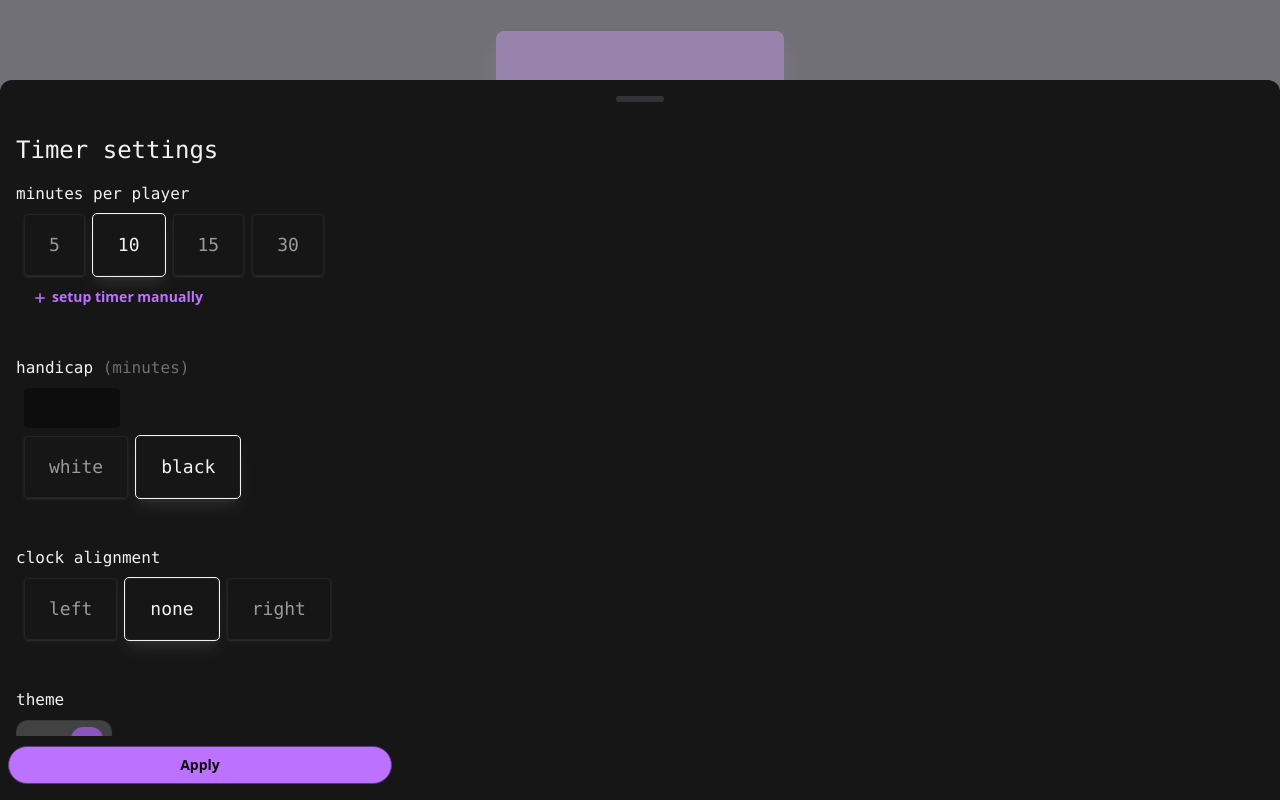
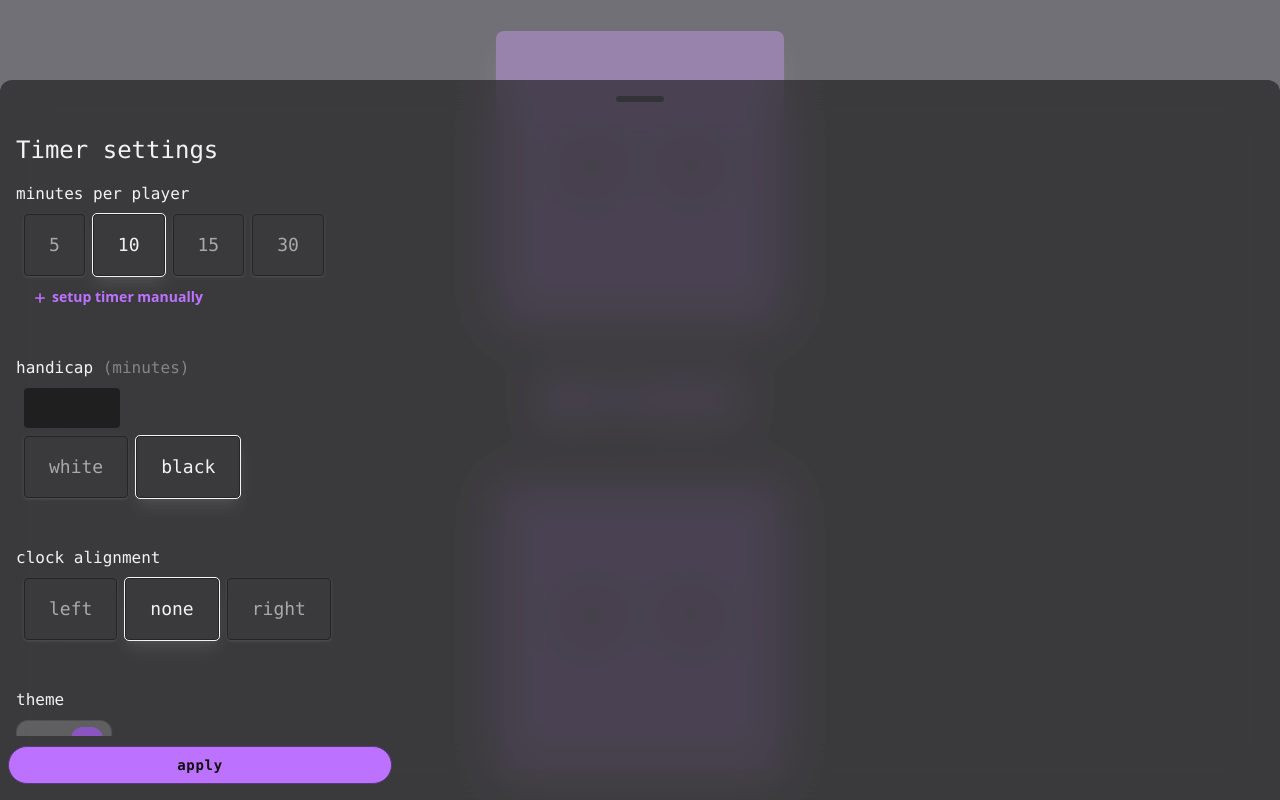
Before and after one commit to wesenbergg/chess-timer, a React (Vite) app: page / in a window 1280 px wide. Both pictures are taken after a click on the button 718 px from the left and 399 px from the top of the page. Built offline with nearby package versions, Linux system fonts and the light colour scheme.

Commit message:
🔮 Enhance SettingsDrawer with backdrop blur and adjust button styles for improved UI

```diff
--- a/src/SettingsDrawer.tsx
+++ b/src/SettingsDrawer.tsx
@@ -23,7 +23,7 @@ export function SettingsDrawer() {
       </Drawer.Trigger>
       <Drawer.Portal>
         <Drawer.Overlay className="fixed inset-0 bg-black/40" />
-        <Drawer.Content className="bg-neutral-100 p-4 flex flex-col rounded-t-xl h-[90%] mt-24 fixed bottom-0 left-0 right-0">
+        <Drawer.Content className="bg-neutral-100/60 p-4 flex backdrop-blur-xl flex-col rounded-t-xl h-[90%] mt-24 fixed bottom-0 left-0 right-0">
           <div className="mx-auto w-12 h-1.5 flex-shrink-0 rounded-full bg-zinc-300 mb-8" />
           <Drawer.Title className="text-2xl font-mono mb-4">
             Timer settings
@@ -78,7 +78,7 @@ export function SettingsDrawer() {
                 id="handicap"
                 name="handicap"
                 type="number"
-                className="rounded p-2 mb-2 font-mono w-24 ml-2"
+                className="rounded p-2 mb-2 font-mono w-24 ml-2 bg-white/60"
               />
               <div className="flex space-x-2">
                 {players.map((player) => (
@@ -132,10 +132,10 @@ export function SettingsDrawer() {
                 type="submit"
                 className={clsx(
                   styles.button,
-                  "absolute bottom-4 right-0 left-0 mx-2 max-w-96"
+                  "absolute bottom-4 right-0 left-0 mx-2 max-w-96 tracking-wider font-mono"
                 )}
               >
-                Apply
+                apply
               </button>
             </Drawer.Close>
           </form>
--- a/src/styles.ts
+++ b/src/styles.ts
@@ -1,6 +1,6 @@
 const className = {
   option:
-    "font-mono block text-lg text-black/60 py-4 px-6 border border-neutral-200 rounded shadow active:scale-95 transition hover:bg-white",
+    "font-mono block text-lg text-black/60 py-4 px-6 border border-neutral-200 rounded shadow active:scale-95 transition hover:bg-white/60 active:bg-white/60",
   button:
     "px-4 py-2 rounded-full border outline-offset-2 border-purple-300 bg-purple-500 text-white font-bold text-sm hover:bg-purple-400 active:bg-purple-600 active:scale-x-95 transform transition hover:shadow-md",
   textButton:
```
